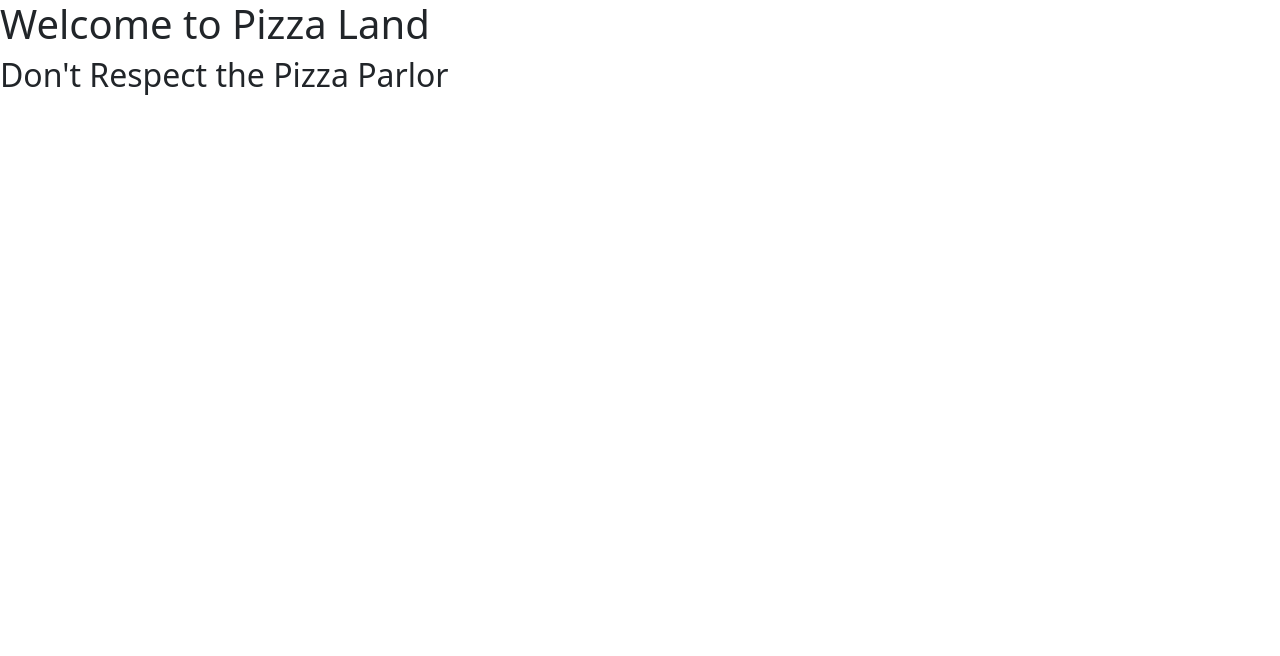
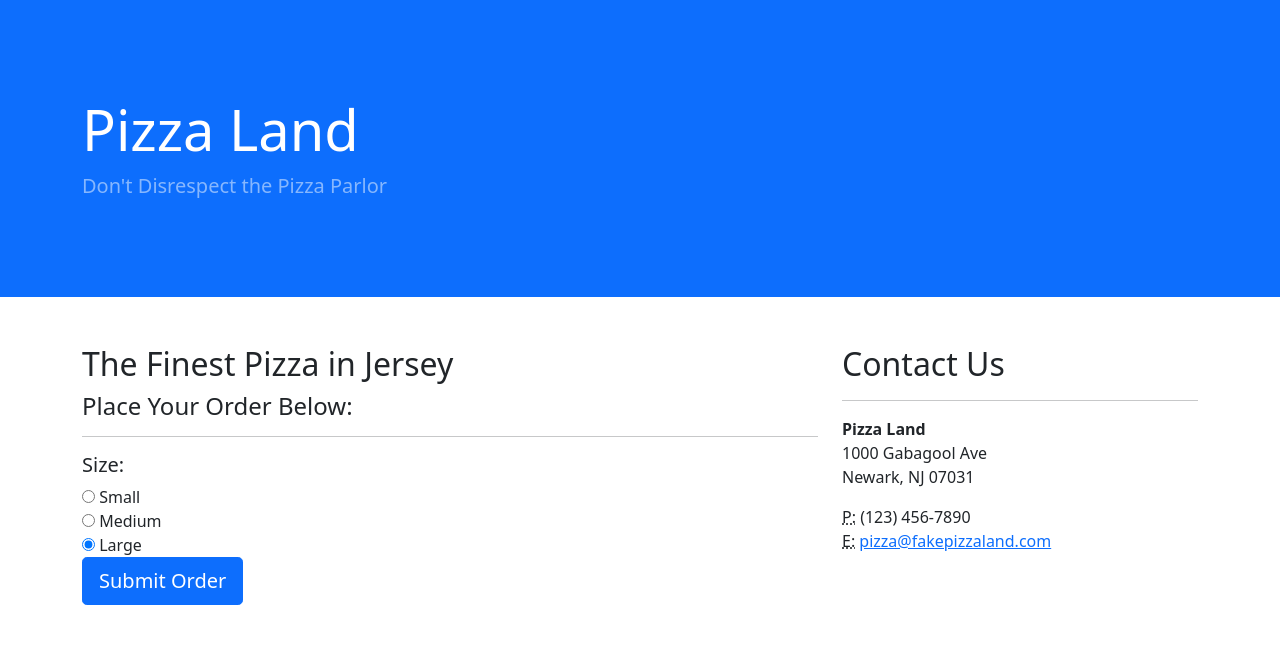
Before and after one commit to SageSypert/pizza-land, a plain HTML site: page index.html in a window 1280 px wide. Drawn offline with Linux system fonts and the light colour scheme.

Commit message:
add radio buttons for size selector to html and selector function in scripts

```diff
--- a/index.html
+++ b/index.html
@@ -10,8 +10,66 @@
   <title>Pizzaland</title>
 </head>
 <body>
-  <h1>Welcome to Pizza Land</h1>
-  <h2>Don't Respect the Pizza Parlor</h2>
+
+  <header class="bg-primary py-5 mb-5">
+    <div class="container h-100">
+      <div class="row h-100 align-items-center">
+        <div class="col-lg-12">
+          <h1 class="display-4 text-white mt-5 mb-2">Pizza Land</h1>
+          <p class="lead mb-5 text-white-50">Don't Disrespect the Pizza Parlor</p>
+        </div>
+      </div>
+    </div>
+  </header>
+
+  <div class="container">
+
+    <div class="row">
+      <div class="col-md-8 mb-5">
+        <h2>The Finest Pizza in Jersey</h2>
+        <h4>Place Your Order Below:</h4>
+        <hr>
+        <h5>Size:</h5>
+        <div class="radio">
+          <label>
+            <input type="radio" name="topping" value="small" checked>
+            Small
+          </label>
+        </div>
+        <div class="radio">
+          <label>
+            <input type="radio" name="topping" value="medium" checked>
+            Medium
+          </label>
+        </div>
+        <div class="radio">
+          <label>
+            <input type="radio" name="topping" value="large" checked>
+            Large
+          </label>
+        </div>
+        <a class="btn btn-primary btn-lg" href="#">Submit Order</a>
+        </form>
+      </div>
+
+      <div class="col-md-4 mb-5">
+        <h2>Contact Us</h2>
+        <hr>
+        <address>
+          <strong>Pizza Land</strong>
+          <br>1000 Gabagool Ave
+          <br>Newark, NJ 07031
+          <br>
+        </address>
+        <address>
+          <abbr title="Phone">P:</abbr>
+          (123) 456-7890
+          <br>
+          <abbr title="Email">E:</abbr>
+          <a href="mailto:#">pizza@fakepizzaland.com</a>
+        </address>
+      </div>
+    </div>
 
 </body>
 </html>
--- a/js/scripts.js
+++ b/js/scripts.js
@@ -30,3 +30,10 @@ Pizza.prototype.pizzaCost = function() {
 
 
 // User Interface Logic
+
+$(document).ready(function() {
+
+
+}
+
+const size = $("input:radio[name=topping]:checked").val();
```
